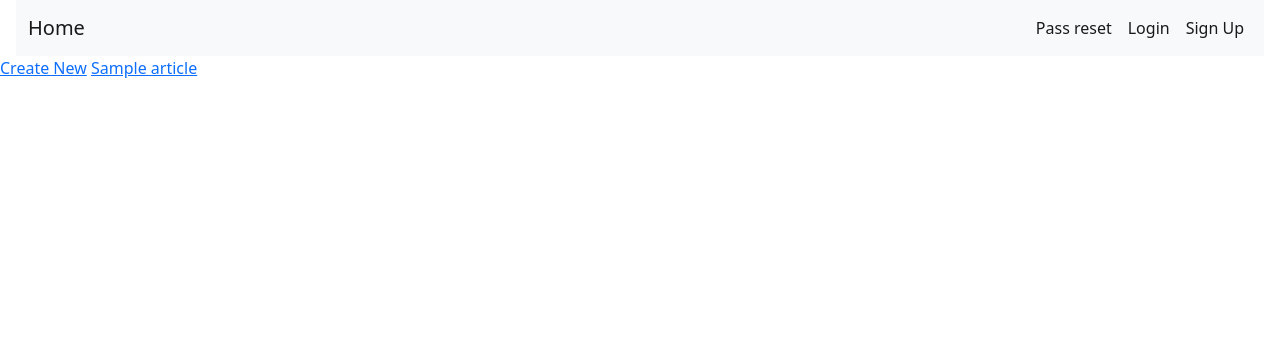
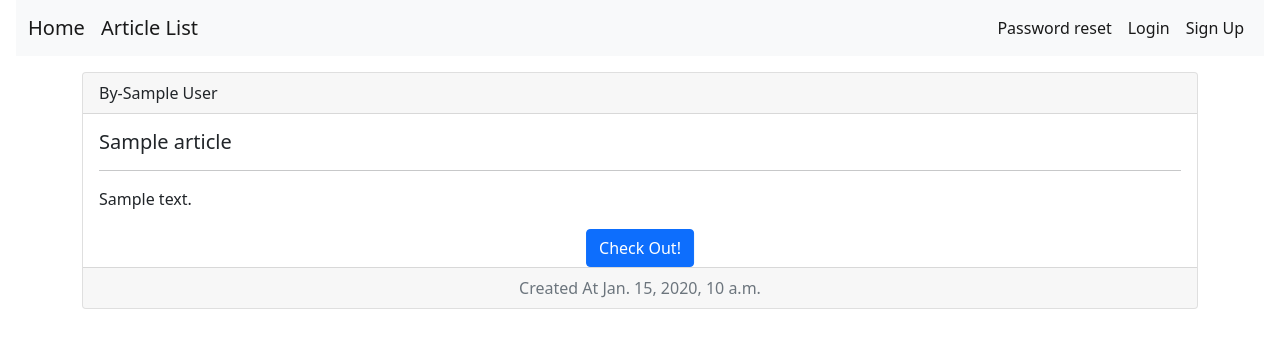
Before and after one commit to DireWolf707/Newspaper-Web-App, a Django app: template templates/article_list.html in a window 1280 px wide. Shown: the top 348 px of the page. Run offline with Django 3.2, Linux system fonts and the light colour scheme; the template is opened without the code that fills it: most values are stand-ins (such as "Sample title", 1, 10 or a date in 2020).

Commit message:
added bootstrap

```diff
--- a/templates/article_delete.html
+++ b/templates/article_delete.html
@@ -3,10 +3,10 @@
 {% block content %}
 
 <div class='mx-5 my-4'>
-<h2>Delete Article - {{title}}</h2>
+<h2>Delete Article - {{title}}?</h2>
 <form method="post">
 {% csrf_token %}
-<button type="submit" class="btn btn-success my-3">Delete</button>
+<button type="submit" class="btn btn-danger my-3">Delete</button>
 </form>
 </div>
 
--- a/templates/article_list.html
+++ b/templates/article_list.html
@@ -1,9 +1,26 @@
 {% extends 'base.html' %}
 
 {% block content %}
-<a href="{% url 'article_create' %}">Create New</a>
 
+<div class="container">
 {% for article in articles %}
-<a href="{% url 'article_detail' article.pk %}">{{article}}</a>
+<div class="card my-3">
+  <div class="card-header">
+    By-{{article.author}}
+  </div>
+  <div class="card-body position-relative">
+    <h5 class="card-title">{{article.title}}</h5>
+    <hr>
+    <p class="card-text text-truncate">{{article.body}}</p>
+    <br>
+    <a class="btn btn-primary position-absolute bottom-0 start-50 translate-middle-x" href="{% url 'article_detail' article.pk %}" role="button">Check Out!</a>
+  </div>
+  <div class="card-footer text-muted text-center">
+    Created At {{article.created}}
+  </div>
+</div>
+{% empty %}
+<h3 class="my-4">No Articles Yet...</h3>
 {% endfor %}
+</div>
 {% endblock content %}
--- a/templates/article_update.html
+++ b/templates/article_update.html
@@ -8,7 +8,7 @@
 <form method="post">
 {% csrf_token %}
 {{form|crispy}}
-<button type="submit" class="btn btn-success my-3">Edit</button>
+<button type="submit" class="btn btn-warning my-3">Edit</button>
 </form>
 </div>
 
--- a/templates/base.html
+++ b/templates/base.html
@@ -10,24 +10,28 @@
   <nav class="navbar navbar-expand-lg navbar-light bg-light mx-3 ">
   <div class="container-fluid border-dark">
     <a class="navbar-brand" href="{% url 'home' %}">Home</a>
+    <a class="navbar-brand" href="{% url 'article_list' %}">Article List</a>
     <button class="navbar-toggler" type="button" data-bs-toggle="collapse" data-bs-target="#navbarNavDropdown" aria-controls="navbarNavDropdown" aria-expanded="false" aria-label="Toggle navigation">
       <span class="navbar-toggler-icon"></span>
     </button>
     <div class="collapse navbar-collapse justify-content-end" id="navbarNavDropdown">
       <ul class="navbar-nav">
           {% if user.is_authenticated %}
+          <li class="nav-item">
+          <a class="nav-link active" aria-current="page" href="{% url 'article_create' %}">+Create A new Post</a>
+          </li>
           <span class="navbar-text fs-6" >
           Hi {{user.username}}
           </span>
           <li class="nav-item">
-          <a class="nav-link active" aria-current="page" href="{% url 'password_change' %}">Pass change</a>
+          <a class="nav-link active" aria-current="page" href="{% url 'password_change' %}">Password change</a>
           </li>
           <li class="nav-item">
           <a class="nav-link active" aria-current="page" href="{% url 'logout' %}">Logout</a>
           </li>
           {% else %}
           <li class="nav-item">
-          <a class="nav-link active" aria-current="page" href="{% url 'password_reset' %}">Pass reset</a>
+          <a class="nav-link active" aria-current="page" href="{% url 'password_reset' %}">Password reset</a>
           </li>
           <li class="nav-item">
           <a class="nav-link active" aria-current="page" href="{% url 'login' %}">Login</a>
```
Also changed, not shown: newspaper/forms.py (added, +10 -0 lines), newspaper/views.py (+14 -3 lines), templates/article_detail.html (+36 -5 lines), templates/home.html (+13 -2 lines).
